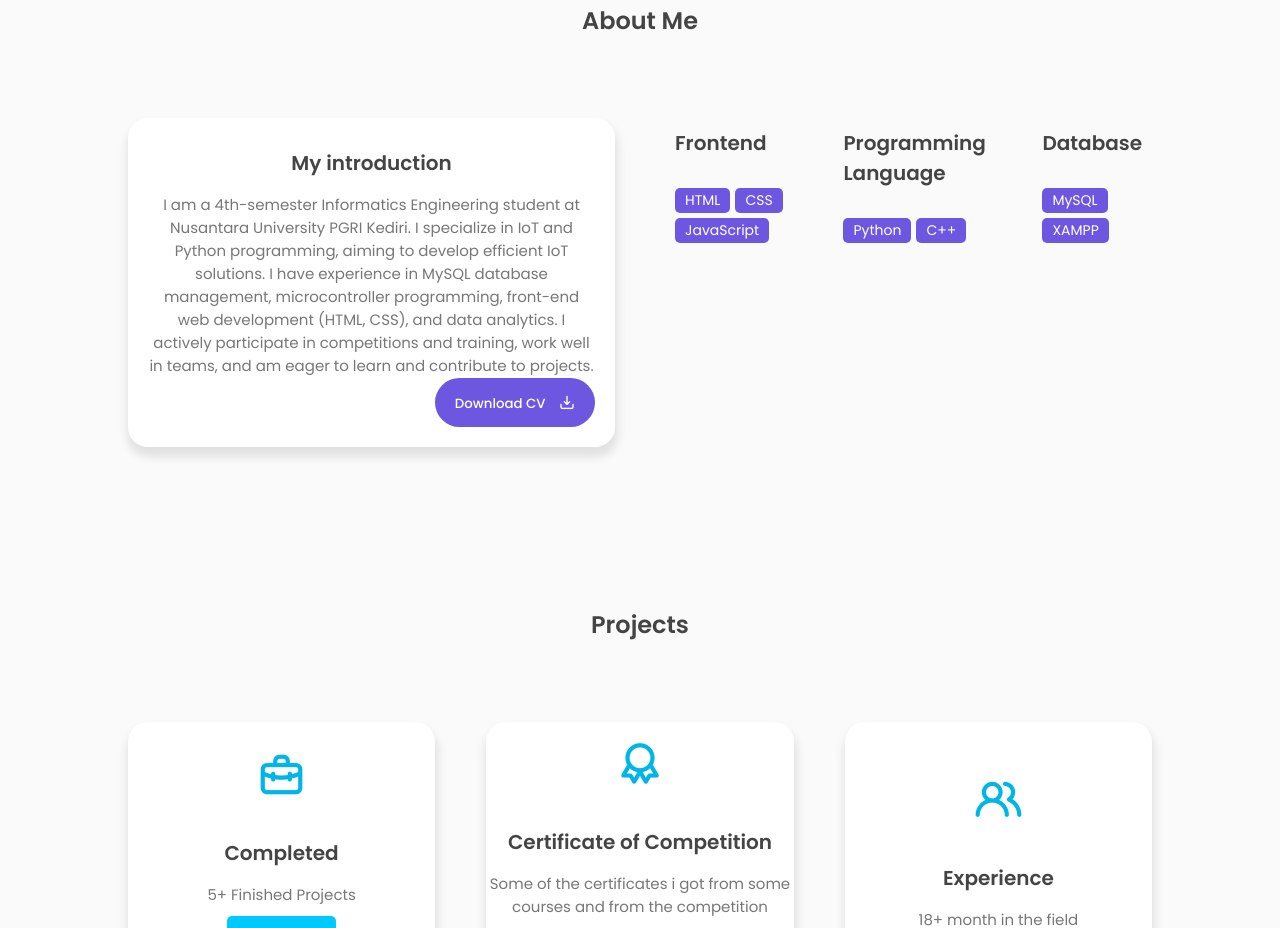
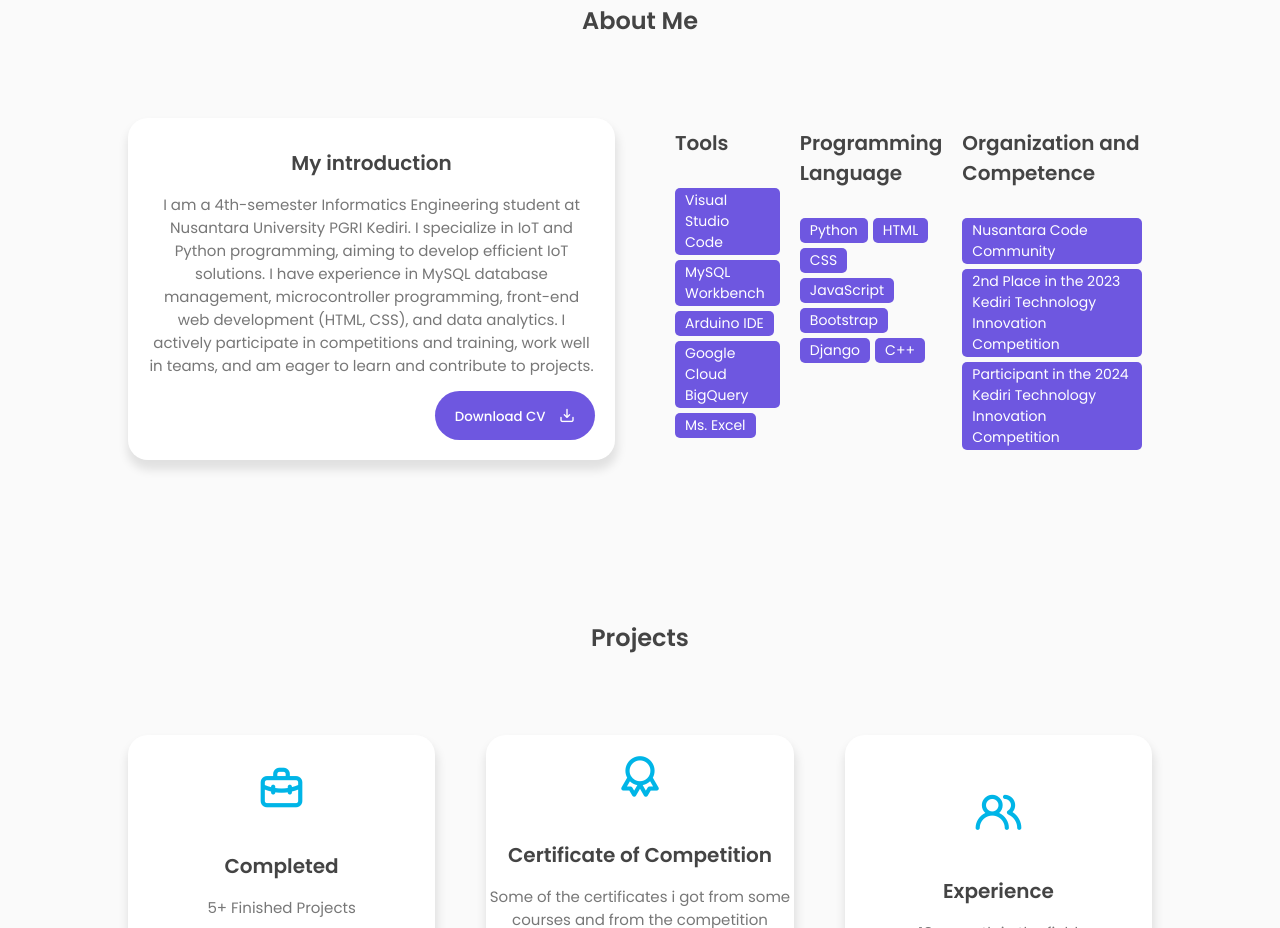
Before and after one commit to Edgapratamaa/Edgapratamaa.github.io, a plain HTML site: page index.html in a window 1280 px wide. Shown: the part 877-1805 px from the top of the page. Drawn offline with nearby package versions, Linux system fonts and the light colour scheme.

Commit message:
NewUpdate

```diff
--- a/index.html
+++ b/index.html
@@ -137,12 +137,14 @@
             <div class="col">
                 <div class="skills-box">
                     <div class="skills-header">
-                        <h3>Frontend</h3>
+                        <h3>Tools</h3>
                     </div>
                     <div class="skills-list">
-                        <span>HTML</span>
-                        <span>CSS</span>
-                        <span>JavaScript</span>
+                        <span>Visual Studio Code</span>
+                        <span>MySQL Workbench</span>
+                        <span>Arduino IDE</span>
+                        <span>Google Cloud BigQuery</span>
+                        <span>Ms. Excel</span>
                     </div>
                 </div>
                 <div class="skills-box">
@@ -151,16 +153,22 @@
                     </div>
                     <div class="skills-list">
                         <span>Python</span>
+                        <span>HTML</span>
+                        <span>CSS</span>
+                        <span>JavaScript</span>
+                        <span>Bootstrap</span>
+                        <span>Django</span>
                         <span>C++</span>
                     </div>
                 </div>
                 <div class="skills-box">
                     <div class="skills-header">
-                        <h3>Database</h3>
+                        <h3>Organization and Competence</h3>
                     </div>
                     <div class="skills-list">
-                        <span>MySQL</span>
-                        <span>XAMPP</span>
+                        <span>Nusantara Code Community</span>
+                        <span>2nd Place in the 2023 Kediri Technology Innovation Competition</span>
+                        <span>Participant in the 2024 Kediri Technology Innovation Competition </span>
                     </div>
                 </div>
             </div>
```
